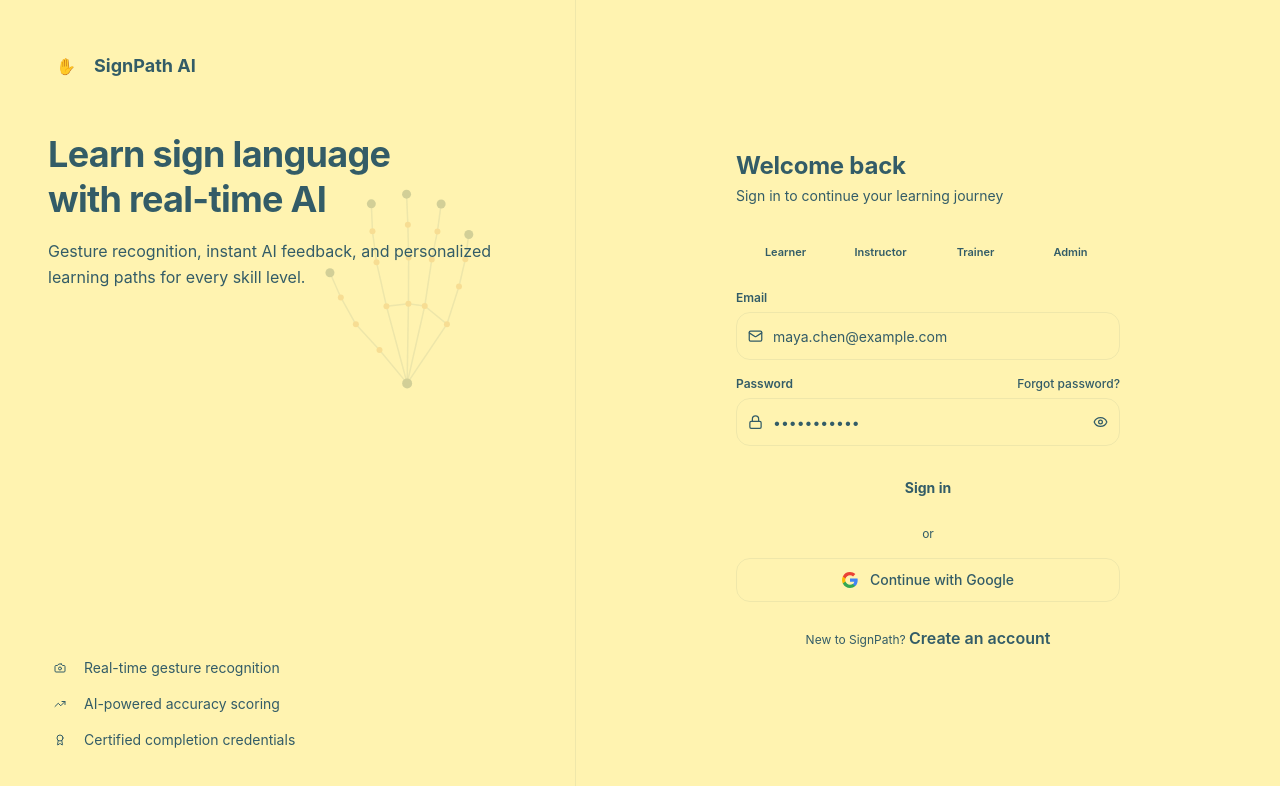
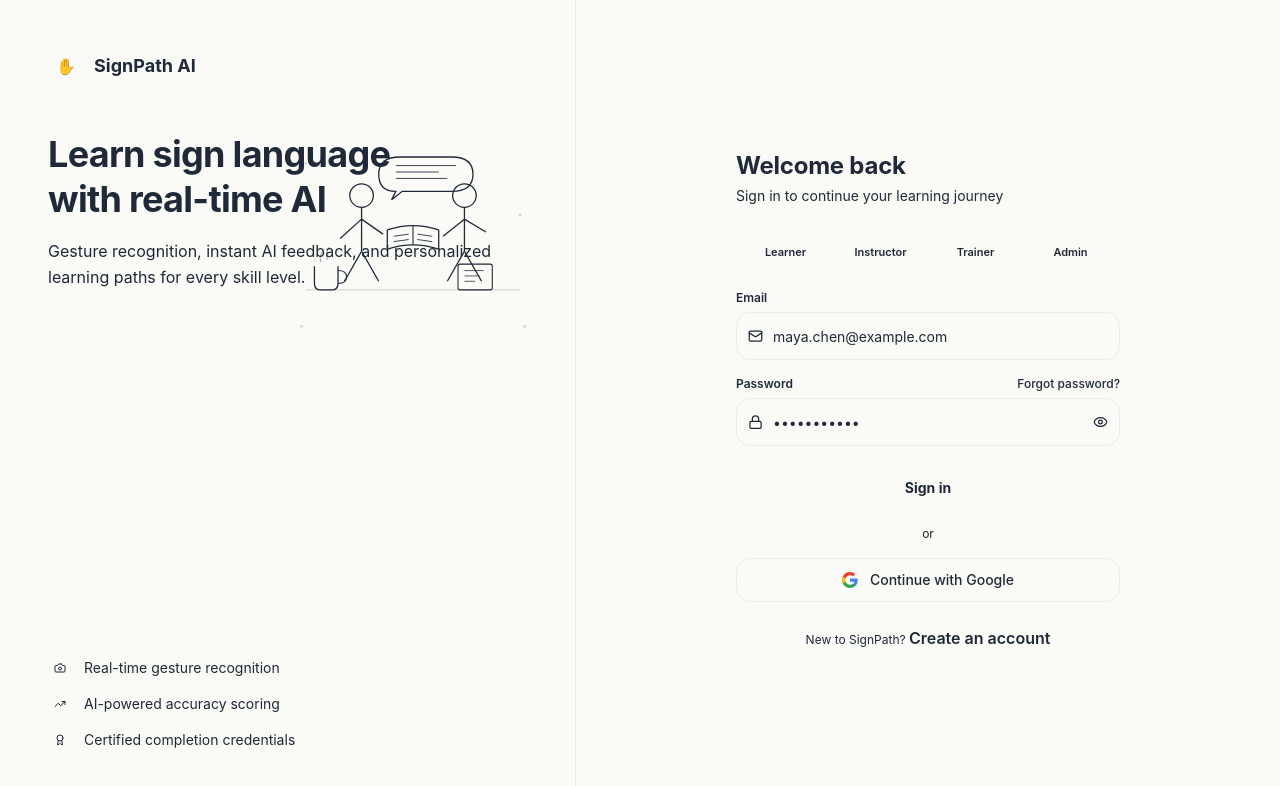
Before and after one commit to springboardmentor98765v/ai-signlanguage-platform-si7-team-one, a React (Vite) app: page / in a window 1280 px wide. Shown: the top 786 px of the page. Built offline with nearby package versions, Linux system fonts and the light colour scheme.

Commit message:
feat: new light theme palette + login page line-art doodle

```diff
--- a/src/app/App.tsx
+++ b/src/app/App.tsx
@@ -52,55 +52,62 @@ const adminGrowth = [
   { month: "Jun", users: 2740, comps: 312 }, { month: "Jul", users: 2847, comps: 341 },
 ];
 
-// ── Hand landmark positions (MediaPipe-style) ─────────────────────────────
-const LANDMARKS: [number, number][] = [
-  [0.50, 0.88], // wrist
-  [0.38, 0.76], [0.28, 0.67], [0.22, 0.58], [0.18, 0.50], // thumb
-  [0.42, 0.62], [0.38, 0.47], [0.36, 0.36], [0.35, 0.26], // index
-  [0.50, 0.60], [0.50, 0.44], [0.50, 0.33], [0.50, 0.23], // middle
-  [0.58, 0.62], [0.61, 0.46], [0.63, 0.36], [0.64, 0.26], // ring
-  [0.66, 0.67], [0.71, 0.54], [0.74, 0.45], [0.76, 0.37], // pinky
-];
-const CONNECTIONS: [number, number][] = [
-  [0,1],[1,2],[2,3],[3,4],
-  [0,5],[5,6],[6,7],[7,8],
-  [0,9],[9,10],[10,11],[11,12],
-  [0,13],[13,14],[14,15],[15,16],
-  [0,17],[17,18],[18,19],[19,20],
-  [5,9],[9,13],[13,17],
-];
-
-function HandOverlay({
-  w = 300, h = 380, animated = true,
-}: {
-  w?: number; h?: number; animated?: boolean;
-}) {
-  const [tick, setTick] = useState(0);
-  useEffect(() => {
-    if (!animated) return;
-    const id = setInterval(() => setTick(t => t + 1), 60);
-    return () => clearInterval(id);
-  }, [animated]);
-  const j = (v: number, i: number) =>
-    animated ? v + Math.sin((tick * 0.07 + i * 0.8)) * 0.007 : v;
-  return (
-    <svg width={w} height={h} className="pointer-events-none">
-      {CONNECTIONS.map(([a, b], i) => (
-        <line
-          key={i}
-          x1={j(LANDMARKS[a][0], a) * w} y1={j(LANDMARKS[a][1], a) * h}
-          x2={j(LANDMARKS[b][0], b) * w} y2={j(LANDMARKS[b][1], b) * h}
-          stroke="var(--hand-stroke)" strokeWidth={1.5}
-        />
-      ))}
-      {LANDMARKS.map(([x, y], i) => (
-        <circle
-          key={i}
-          cx={j(x, i) * w} cy={j(y, i) * h}
-          r={i === 0 ? 5 : i % 4 === 0 ? 4.5 : 3}
-          fill={i % 4 === 0 ? "var(--hand-joint)" : "var(--hand-bone)"}
-        />
-      ))}
+function LearningDoodle({ w = 240, h = 280 }: { w?: number; h?: number }) {
+  return (
+    <svg width={w} height={h} viewBox="0 0 240 280" fill="none" className="pointer-events-none">
+      {/* Person left — sitting, writing */}
+      <circle cx="72" cy="78" r="11" stroke="currentColor" strokeWidth="1.2" />
+      <path d="M72 89 L72 130" stroke="currentColor" strokeWidth="1.2" />
+      <path d="M72 100 L52 118" stroke="currentColor" strokeWidth="1.2" />
+      <path d="M72 100 L92 114" stroke="currentColor" strokeWidth="1.2" />
+      <path d="M72 130 L56 158" stroke="currentColor" strokeWidth="1.2" />
+      <path d="M72 130 L88 158" stroke="currentColor" strokeWidth="1.2" />
+
+      {/* Person right — sitting, listening */}
+      <circle cx="168" cy="78" r="11" stroke="currentColor" strokeWidth="1.2" />
+      <path d="M168 89 L168 130" stroke="currentColor" strokeWidth="1.2" />
+      <path d="M168 100 L148 116" stroke="currentColor" strokeWidth="1.2" />
+      <path d="M168 100 L188 112" stroke="currentColor" strokeWidth="1.2" />
+      <path d="M168 130 L152 158" stroke="currentColor" strokeWidth="1.2" />
+      <path d="M168 130 L184 158" stroke="currentColor" strokeWidth="1.2" />
+
+      {/* Open book between them */}
+      <path d="M96 110 Q120 102 144 110" stroke="currentColor" strokeWidth="1.2" />
+      <path d="M96 110 L96 128 Q120 120 144 128 L144 110" stroke="currentColor" strokeWidth="1.2" />
+      <path d="M120 106 L120 124" stroke="currentColor" strokeWidth="1" />
+      <path d="M102 116 L116 114" stroke="currentColor" strokeWidth="0.8" />
+      <path d="M124 114 L138 116" stroke="currentColor" strokeWidth="0.8" />
+      <path d="M102 121 L116 119" stroke="currentColor" strokeWidth="0.8" />
+      <path d="M124 119 L138 121" stroke="currentColor" strokeWidth="0.8" />
+
+      {/* Coffee mug */}
+      <path d="M28 144 L28 160 Q28 166 34 166 L44 166 Q50 166 50 160 L50 144" stroke="currentColor" strokeWidth="1.2" />
+      <path d="M50 148 Q58 148 58 154 Q58 160 50 160" stroke="currentColor" strokeWidth="1" />
+
+      {/* Steam wisps */}
+      <path d="M34 140 Q32 134 36 130" stroke="currentColor" strokeWidth="0.8" opacity="0.5" />
+      <path d="M40 138 Q38 130 42 126" stroke="currentColor" strokeWidth="0.8" opacity="0.5" />
+
+      {/* Speech bubble */}
+      <path d="M88 58 Q88 42 108 42 L156 42 Q176 42 176 58 Q176 74 156 74 L110 74 L100 82 L104 74 Q88 74 88 58 Z" stroke="currentColor" strokeWidth="1.2" />
+      <path d="M104 50 L160 50" stroke="currentColor" strokeWidth="0.8" />
+      <path d="M104 56 L144 56" stroke="currentColor" strokeWidth="0.8" />
+      <path d="M104 62 L152 62" stroke="currentColor" strokeWidth="0.8" />
+
+      {/* Notebook / pencil on desk */}
+      <rect x="162" y="142" width="32" height="24" rx="2" stroke="currentColor" strokeWidth="1" />
+      <path d="M168 148 L186 148" stroke="currentColor" strokeWidth="0.7" />
+      <path d="M168 153 L182 153" stroke="currentColor" strokeWidth="0.7" />
+      <path d="M168 158 L178 158" stroke="currentColor" strokeWidth="0.7" />
+
+      {/* Small decorative dots */}
+      <circle cx="20" cy="48" r="1.5" fill="currentColor" opacity="0.15" />
+      <circle cx="220" cy="96" r="1.5" fill="currentColor" opacity="0.15" />
+      <circle cx="16" cy="200" r="1.5" fill="currentColor" opacity="0.15" />
+      <circle cx="224" cy="200" r="1.5" fill="currentColor" opacity="0.15" />
+
+      {/* Ground line */}
+      <path d="M20 166 L220 166" stroke="currentColor" strokeWidth="0.6" opacity="0.3" />
     </svg>
   );
 }
@@ -381,8 +388,8 @@ function LoginScreen({
       <div className="hidden lg:flex w-[45%] bg-surface flex-col justify-between p-12 relative overflow-hidden border-r border-border">
         <div className="absolute -top-20 -right-20 w-80 h-80 bg-primary/5 rounded-full blur-3xl" />
         <div className="absolute bottom-10 left-1/4 w-48 h-48 bg-secondary/5 rounded-full blur-2xl" />
-        <div className="absolute top-32 right-12 opacity-25">
-          <HandOverlay w={240} h={290} animated />
+        <div className="absolute top-28 right-8 text-foreground/20">
+          <LearningDoodle w={260} h={300} />
         </div>
         <div className="relative">
           <div className="flex items-center gap-2.5 mb-12">
--- a/src/styles/theme.css
+++ b/src/styles/theme.css
@@ -4,55 +4,55 @@
   --font-serif: 'SF Pro Display', system-ui, -apple-system, 'Inter', sans-serif;
   --font-mono: 'SF Mono', 'JetBrains Mono', 'Menlo', monospace;
 
-  --background: #FFF3B0;
-  --foreground: #335C67;
-  --card: #FFF8E6;
-  --card-foreground: #335C67;
-  --popover: #FFF8E6;
-  --popover-foreground: #335C67;
-  --primary: #9E2A2B;
-  --primary-foreground: #FFF3B0;
-  --secondary: #E09F3E;
-  --secondary-foreground: #335C67;
-  --muted: rgba(51,92,103,0.06);
-  --muted-foreground: rgba(51,92,103,0.55);
-  --accent: #E09F3E;
-  --accent-foreground: #335C67;
-  --destructive: #9E2A2B;
-  --destructive-foreground: #FFF3B0;
-  --border: rgba(51,92,103,0.08);
-  --input: rgba(51,92,103,0.08);
-  --input-background: #FFF8E6;
-  --switch-background: rgba(51,92,103,0.15);
-  --ring: #9E2A2B;
-  --chart-1: #9E2A2B;
-  --chart-2: #4E6851;
-  --chart-3: #E09F3E;
-  --chart-4: #335C67;
-  --chart-5: #B83A2D;
+  --background: #FAFAF7;
+  --foreground: #1F2937;
+  --card: #FFFFFF;
+  --card-foreground: #1F2937;
+  --popover: #FFFFFF;
+  --popover-foreground: #1F2937;
+  --primary: #4B8299;
+  --primary-foreground: #FFFFFF;
+  --secondary: #44724F;
+  --secondary-foreground: #FFFFFF;
+  --muted: #F4F6F8;
+  --muted-foreground: #5B6570;
+  --accent: #E99E26;
+  --accent-foreground: #1F2937;
+  --destructive: #DB3100;
+  --destructive-foreground: #FFFFFF;
+  --border: rgba(75,130,153,0.10);
+  --input: rgba(75,130,153,0.10);
+  --input-background: #F4F6F8;
+  --switch-background: rgba(75,130,153,0.15);
+  --ring: #4B8299;
+  --chart-1: #4B8299;
+  --chart-2: #44724F;
+  --chart-3: #99BFDF;
+  --chart-4: #E99E26;
+  --chart-5: #DA682F;
   --radius: 1rem;
-  --sidebar: #FFF8E6;
-  --sidebar-foreground: #335C67;
-  --sidebar-primary: #9E2A2B;
-  --sidebar-primary-foreground: #FFF3B0;
-  --sidebar-accent: #FBE7B3;
-  --sidebar-accent-foreground: #335C67;
-  --sidebar-border: rgba(51,92,103,0.08);
-  --sidebar-ring: #9E2A2B;
+  --sidebar: #FAFAF7;
+  --sidebar-foreground: #1F2937;
+  --sidebar-primary: #4B8299;
+  --sidebar-primary-foreground: #FFFFFF;
+  --sidebar-accent: rgba(75,130,153,0.08);
+  --sidebar-accent-foreground: #1F2937;
+  --sidebar-border: rgba(75,130,153,0.10);
+  --sidebar-ring: #4B8299;
 
-  --success: #4E6851;
-  --success-foreground: #FFF3B0;
-  --warning: #E09F3E;
-  --warning-foreground: #335C67;
-  --danger: #9E2A2B;
-  --danger-foreground: #FFF3B0;
-  --hover: #FBE7B3;
-  --surface: #FFF8E6;
+  --success: #44724F;
+  --success-foreground: #FFFFFF;
+  --warning: #DA682F;
+  --warning-foreground: #FFFFFF;
+  --danger: #DB3100;
+  --danger-foreground: #FFFFFF;
+  --hover: rgba(75,130,153,0.08);
+  --surface: #F4F6F8;
   --elevated: #FFFFFF;
 
-  --hand-stroke: rgba(51,92,103,0.35);
-  --hand-joint: #4E6851;
-  --hand-bone: #E09F3E;
+  --hand-stroke: rgba(31,41,55,0.25);
+  --hand-joint: #44724F;
+  --hand-bone: #4B8299;
 
   --font-weight-normal: 400;
   --font-weight-medium: 500;
@@ -62,53 +62,53 @@
 
 .dark {
   --background: #151515;
-  --foreground: #DCC9A9;
+  --foreground: #E8EAED;
   --card: #1D1D1D;
-  --card-foreground: #DCC9A9;
+  --card-foreground: #E8EAED;
   --popover: #1D1D1D;
-  --popover-foreground: #DCC9A9;
-  --primary: #B83A2D;
-  --primary-foreground: #DCC9A9;
-  --secondary: #4E6851;
-  --secondary-foreground: #DCC9A9;
-  --muted: rgba(220,201,169,0.06);
-  --muted-foreground: rgba(220,201,169,0.45);
-  --accent: #4E6851;
-  --accent-foreground: #DCC9A9;
-  --destructive: #B83A2D;
-  --destructive-foreground: #DCC9A9;
-  --border: rgba(220,201,169,0.08);
-  --input: rgba(220,201,169,0.08);
+  --popover-foreground: #E8EAED;
+  --primary: #5FA0B8;
+  --primary-foreground: #151515;
+  --secondary: #5A926A;
+  --secondary-foreground: #151515;
+  --muted: rgba(232,234,237,0.06);
+  --muted-foreground: rgba(232,234,237,0.50);
+  --accent: #E99E26;
+  --accent-foreground: #151515;
+  --destructive: #E84B2A;
+  --destructive-foreground: #151515;
+  --border: rgba(232,234,237,0.08);
+  --input: rgba(232,234,237,0.08);
   --input-background: #1D1D1D;
-  --switch-background: rgba(220,201,169,0.15);
-  --ring: #B83A2D;
-  --chart-1: #B83A2D;
-  --chart-2: #4E6851;
-  --chart-3: #E09F3E;
-  --chart-4: #DCC9A9;
-  --chart-5: #B83A2D;
+  --switch-background: rgba(232,234,237,0.15);
+  --ring: #5FA0B8;
+  --chart-1: #5FA0B8;
+  --chart-2: #5A926A;
+  --chart-3: #99BFDF;
+  --chart-4: #E99E26;
+  --chart-5: #DA682F;
   --sidebar: #151515;
-  --sidebar-foreground: #DCC9A9;
-  --sidebar-primary: #B83A2D;
-  --sidebar-primary-foreground: #DCC9A9;
+  --sidebar-foreground: #E8EAED;
+  --sidebar-primary: #5FA0B8;
+  --sidebar-primary-foreground: #151515;
   --sidebar-accent: #252525;
-  --sidebar-accent-foreground: #DCC9A9;
-  --sidebar-border: rgba(220,201,169,0.08);
-  --sidebar-ring: #B83A2D;
+  --sidebar-accent-foreground: #E8EAED;
+  --sidebar-border: rgba(232,234,237,0.08);
+  --sidebar-ring: #5FA0B8;
 
-  --success: #4E6851;
-  --success-foreground: #DCC9A9;
-  --warning: #E09F3E;
-  --warning-foreground: #DCC9A9;
-  --danger: #B83A2D;
-  --danger-foreground: #DCC9A9;
-  --hover: rgba(220,201,169,0.05);
+  --success: #5A926A;
+  --success-foreground: #151515;
+  --warning: #E99E26;
+  --warning-foreground: #151515;
+  --danger: #E84B2A;
+  --danger-foreground: #151515;
+  --hover: rgba(232,234,237,0.05);
   --surface: #1D1D1D;
   --elevated: #252525;
 
-  --hand-stroke: rgba(220,201,169,0.35);
-  --hand-joint: #4E6851;
-  --hand-bone: #E09F3E;
+  --hand-stroke: rgba(232,234,237,0.25);
+  --hand-joint: #5A926A;
+  --hand-bone: #5FA0B8;
 }
 
 @theme inline {
@@ -248,7 +248,7 @@
   }
 
   ::selection {
-    background-color: rgba(158, 42, 43, 0.2);
+    background-color: rgba(75,130,153,0.2);
     color: var(--foreground);
   }
 }
```
